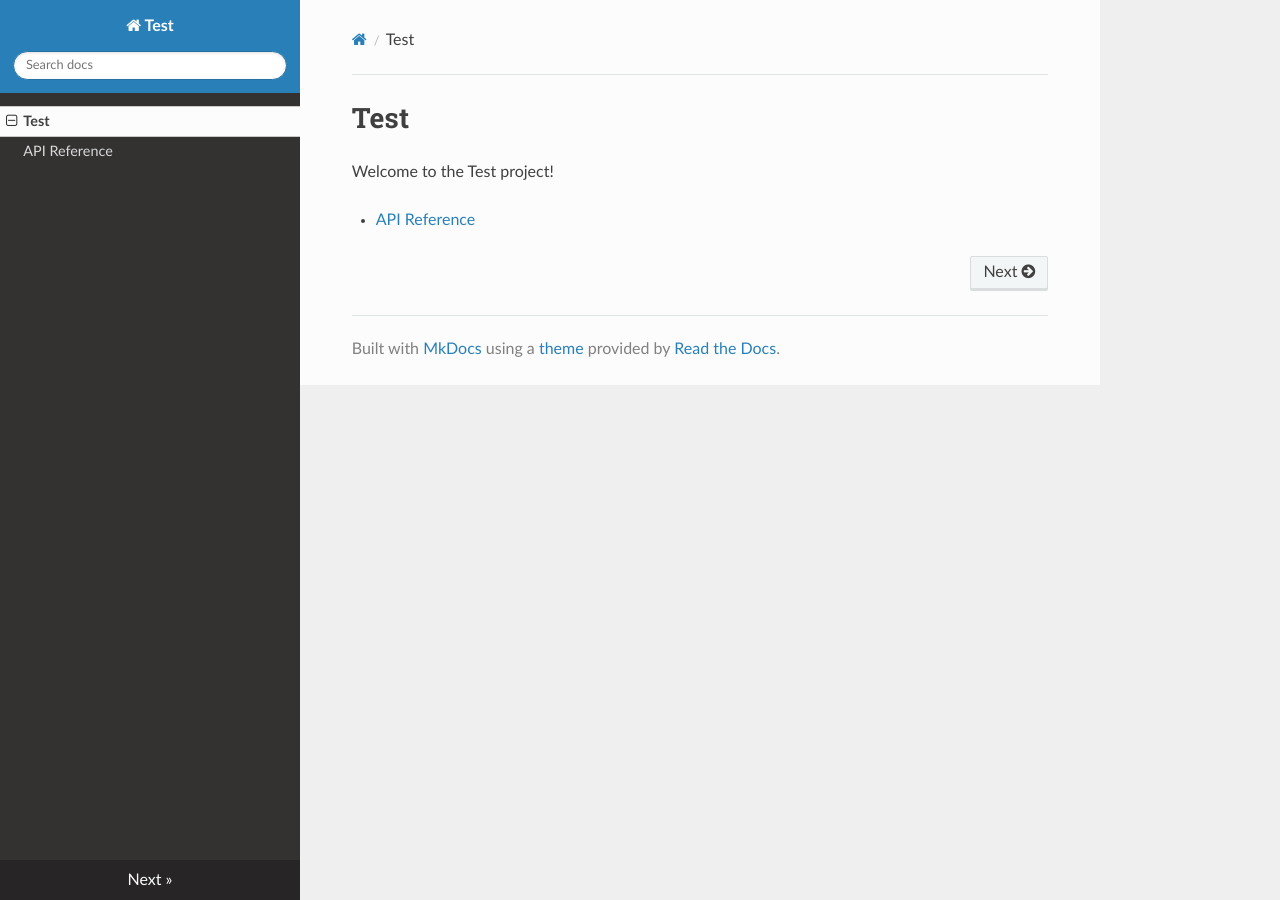
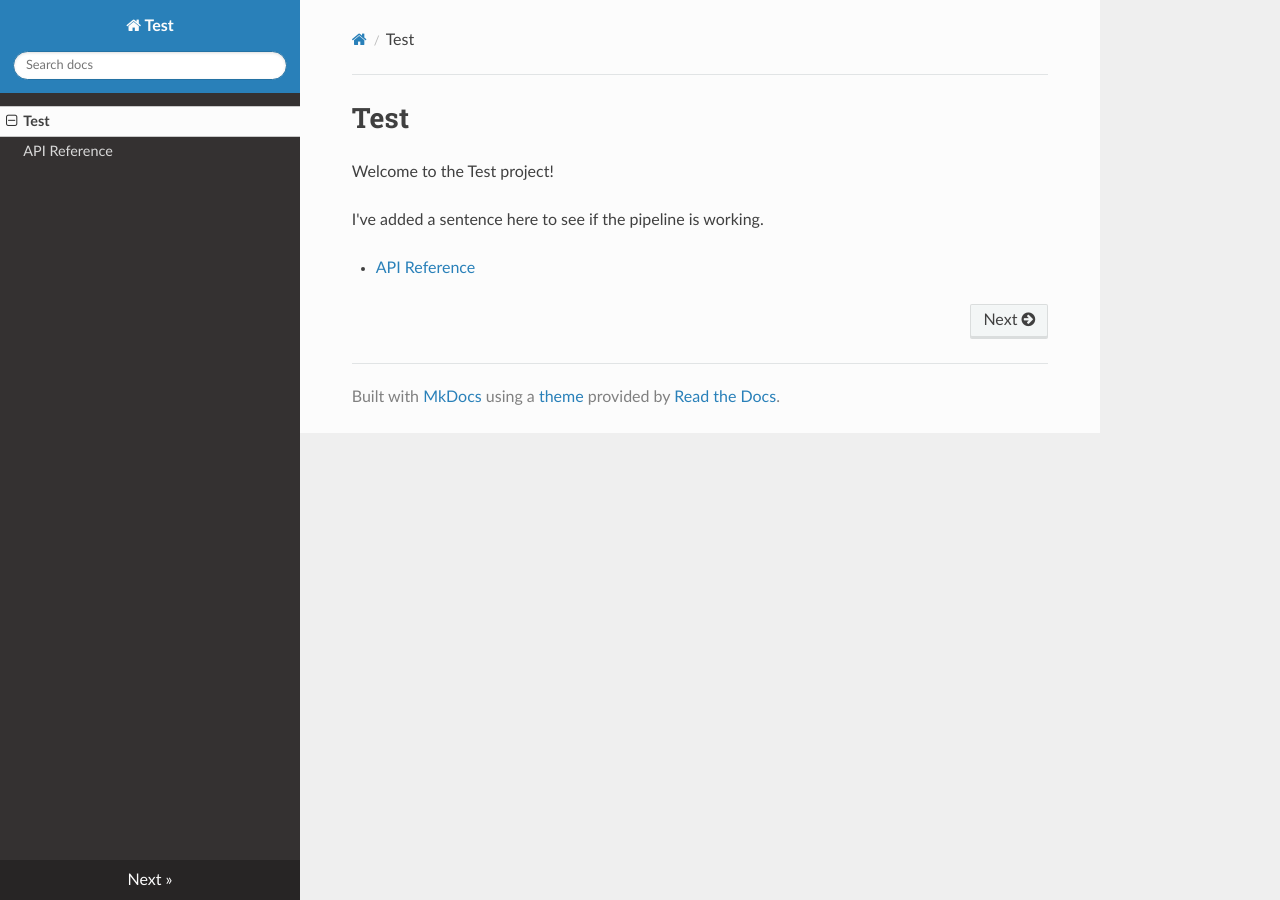
Before and after one commit to andreatgretel/mkdocs-test, an MkDocs documentation site: the page built from docs/index.md, in a window 1280 px wide. Built offline with MkDocs 1.6.1, drawn with Linux system fonts in a browser that asks for light colours; nearby versions of some CDN libraries.

Commit message:
changed docs

```diff
--- a/docs/index.md
+++ b/docs/index.md
@@ -2,4 +2,6 @@
 
 Welcome to the Test project!
 
+I've added a sentence here to see if the pipeline is working.
+
 - [API Reference](api.md)
```
